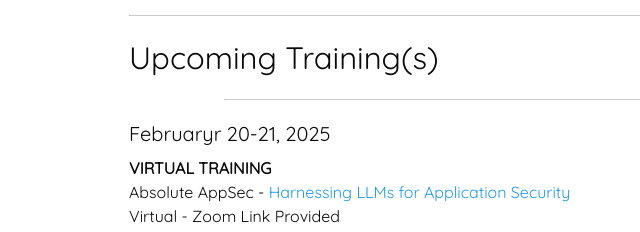
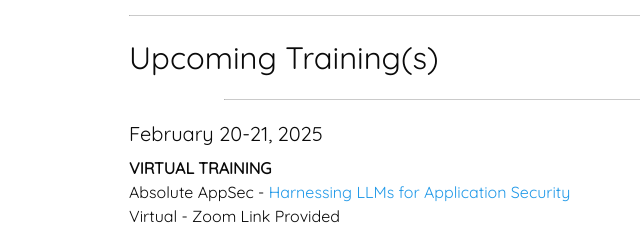
Before and after one commit to absoluteappsec/training.absoluteappsec.github.io, a plain HTML site: page index.html in a window 1280 px wide. Shown: the part 980-1212 px from the top of the page, 326-966 px from the left. Drawn offline with nearby package versions, Linux system fonts and the light colour scheme.

Commit message:
mispelling

```diff
--- a/index.html
+++ b/index.html
@@ -73,7 +73,7 @@
                 <div align="left">
                     <h3>Upcoming Training(s) </span></h3>
                     <hr width="75%">
-                    <h5>Februaryr 20-21, 2025</h5>
+                    <h5>February 20-21, 2025</h5>
                     <b>VIRTUAL TRAINING</b><br/>
                     Absolute AppSec - <a href="./assets/Harnessing-LLMs-for-Application-Security.pdf">Harnessing LLMs for Application Security</a><br/>
                     Virtual - Zoom Link Provided<br/>
```
